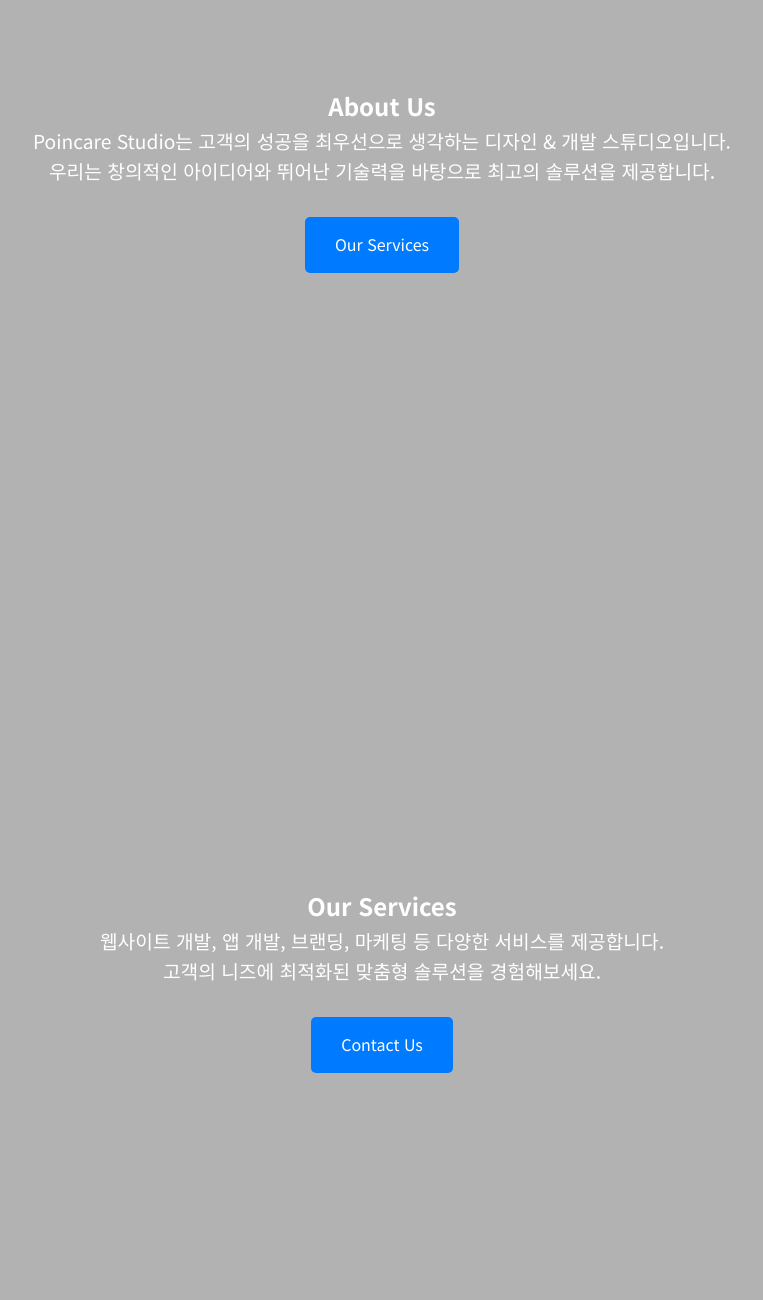
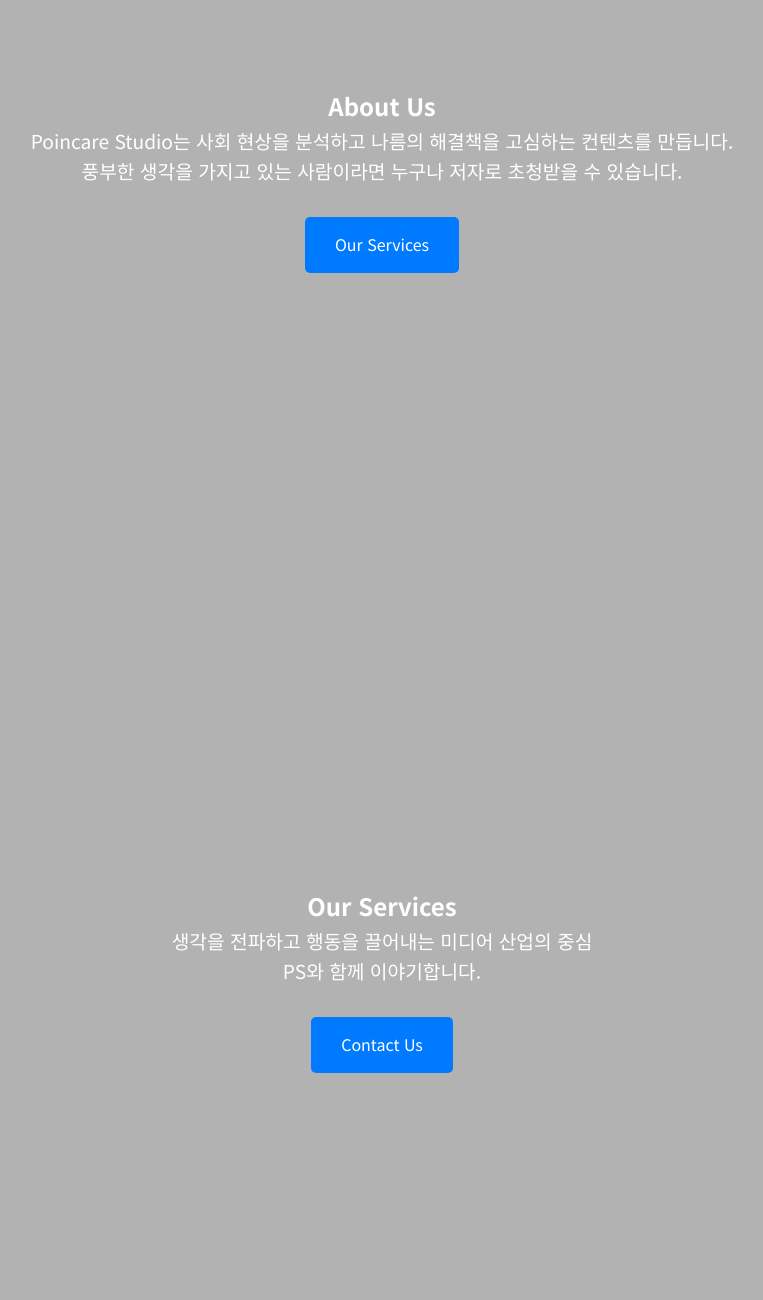
Before and after one commit to poincare-studio/books, a plain HTML site: page index.html in a window 1280 px wide. Shown: the part 1020-2320 px from the top of the page, without its empty margins (258-1021 px from the left). Drawn offline with Linux system fonts and the light colour scheme.

Commit message:
index.html

```diff
--- a/index.html
+++ b/index.html
@@ -96,8 +96,8 @@
     <section id="about">
         <div class="content">
             <h2>About Us</h2>
-            <p>Poincare Studio는 고객의 성공을 최우선으로 생각하는 디자인 & 개발 스튜디오입니다. <br>
-                우리는 창의적인 아이디어와 뛰어난 기술력을 바탕으로 최고의 솔루션을 제공합니다.
+            <p>Poincare Studio는 사회 현상을 분석하고 나름의 해결책을 고심하는 컨텐츠를 만듭니다. <br>
+                풍부한 생각을 가지고 있는 사람이라면 누구나 저자로 초청받을 수 있습니다.
             </p>
             <a href="#services" class="btn">Our Services</a>
         </div>
@@ -106,8 +106,8 @@
     <section id="services">
         <div class="content">
             <h2>Our Services</h2>
-            <p>웹사이트 개발, 앱 개발, 브랜딩, 마케팅 등 다양한 서비스를 제공합니다. <br>
-                고객의 니즈에 최적화된 맞춤형 솔루션을 경험해보세요.
+            <p>생각을 전파하고 행동을 끌어내는 미디어 산업의 중심 <br>
+                PS와 함께 이야기합니다.
             </p>
             <a href="#contact" class="btn">Contact Us</a>
         </div>
@@ -117,7 +117,7 @@
         <div class="content">
             <h2>Contact Us</h2>
             <p>지금 바로 문의하세요. <br>
-                친절하게 상담해 드리겠습니다.
+                poincarestudio@gmail.com
             </p>
             <a href="#" class="btn">Get in Touch</a>
         </div>
```
